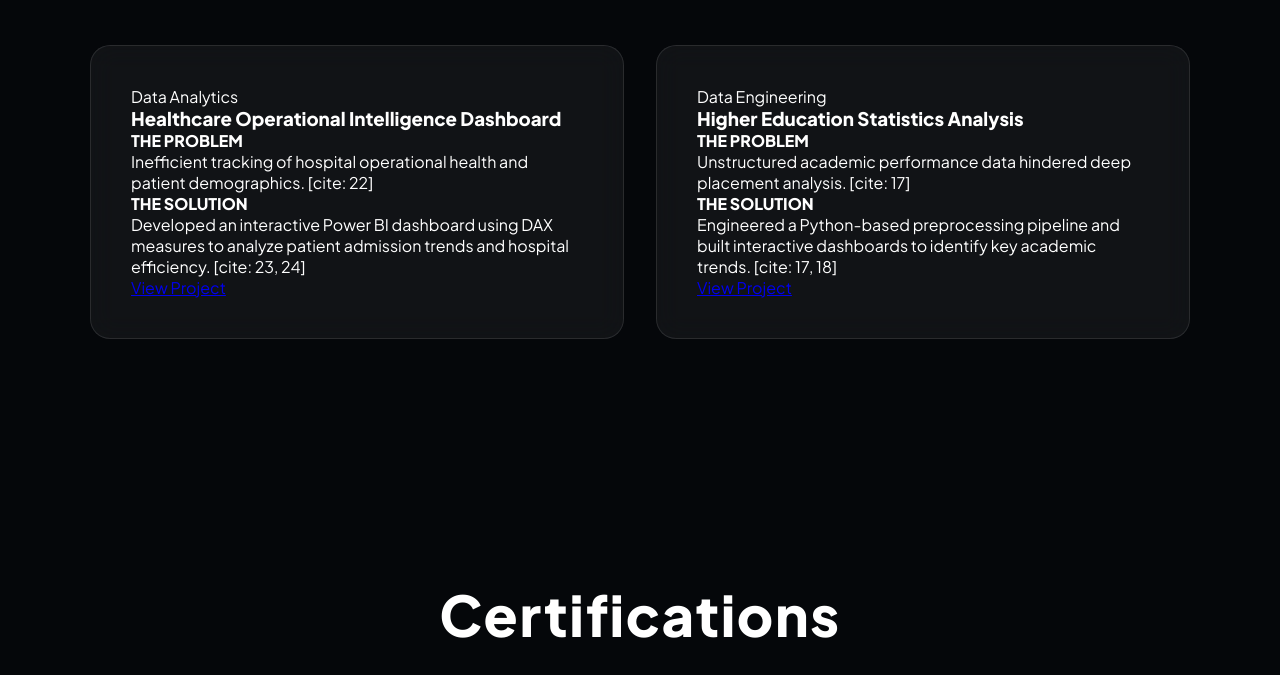
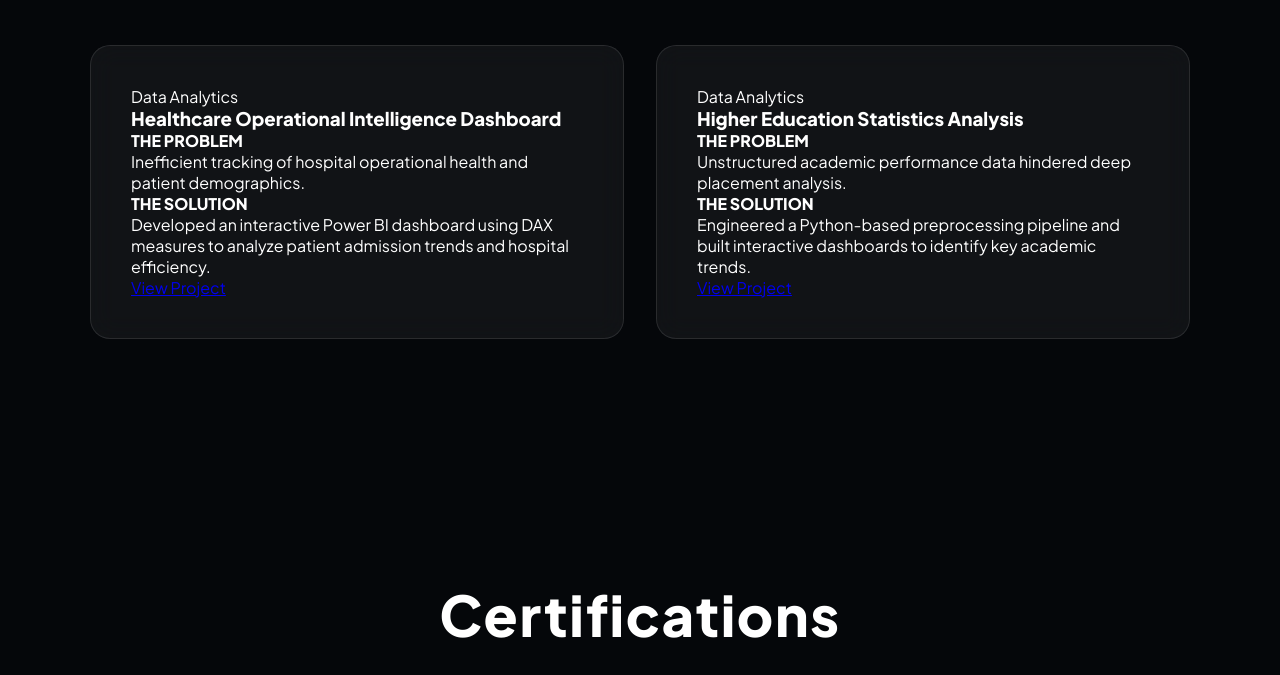
Before and after one commit to sandeepsirisala/-Portfolio2, a plain HTML site: page index.html in a window 1280 px wide. Shown: the part 2001-2676 px from the top of the page. Drawn offline with Linux system fonts and the light colour scheme.

Commit message:
Fix HTML encoding issues in index.html

```diff
--- a/index.html
+++ b/index.html
@@ -97,11 +97,11 @@
                     <div class="p-details">
                         <div class="p-block">
                             <h4>THE PROBLEM</h4>
-                            <p>Inefficient tracking of hospital operational health and patient demographics. [cite: 22]</p>
+                            <p>Inefficient tracking of hospital operational health and patient demographics.</p>
                         </div>
                         <div class="p-block">
                             <h4>THE SOLUTION</h4>
-                            <p>Developed an interactive Power BI dashboard using DAX measures to analyze patient admission trends and hospital efficiency. [cite: 23, 24]</p>
+                            <p>Developed an interactive Power BI dashboard using DAX measures to analyze patient admission trends and hospital efficiency.</p>
                         </div>
                     </div>
                     <a href="https://github.com/sandeepsirisala/Healthcare-Analytics-Dashboard-using-Power-BI-" target="_blank" class="p-link">View Project</a>
@@ -113,17 +113,17 @@
 
                 </div>
                 <div class="p-content">
-                    <p class="p-category">Data Engineering</p>
+                    <p class="p-category">Data Analytics</p>
                     <h3>Higher Education Statistics Analysis</h3>
 
                     <div class="p-details">
                         <div class="p-block">
                             <h4>THE PROBLEM</h4>
-                            <p>Unstructured academic performance data hindered deep placement analysis. [cite: 17]</p>
+                            <p>Unstructured academic performance data hindered deep placement analysis.</p>
                         </div>
                         <div class="p-block">
                             <h4>THE SOLUTION</h4>
-                            <p>Engineered a Python-based preprocessing pipeline and built interactive dashboards to identify key academic trends. [cite: 17, 18]</p>
+                            <p>Engineered a Python-based preprocessing pipeline and built interactive dashboards to identify key academic trends.</p>
                         </div>
                     </div>
                     <a href="https://github.com/sandeepsirisala/Comprehensive-Analysis-of-Higher-Education-Statistics" target="_blank" class="p-link">View Project</a>
```
